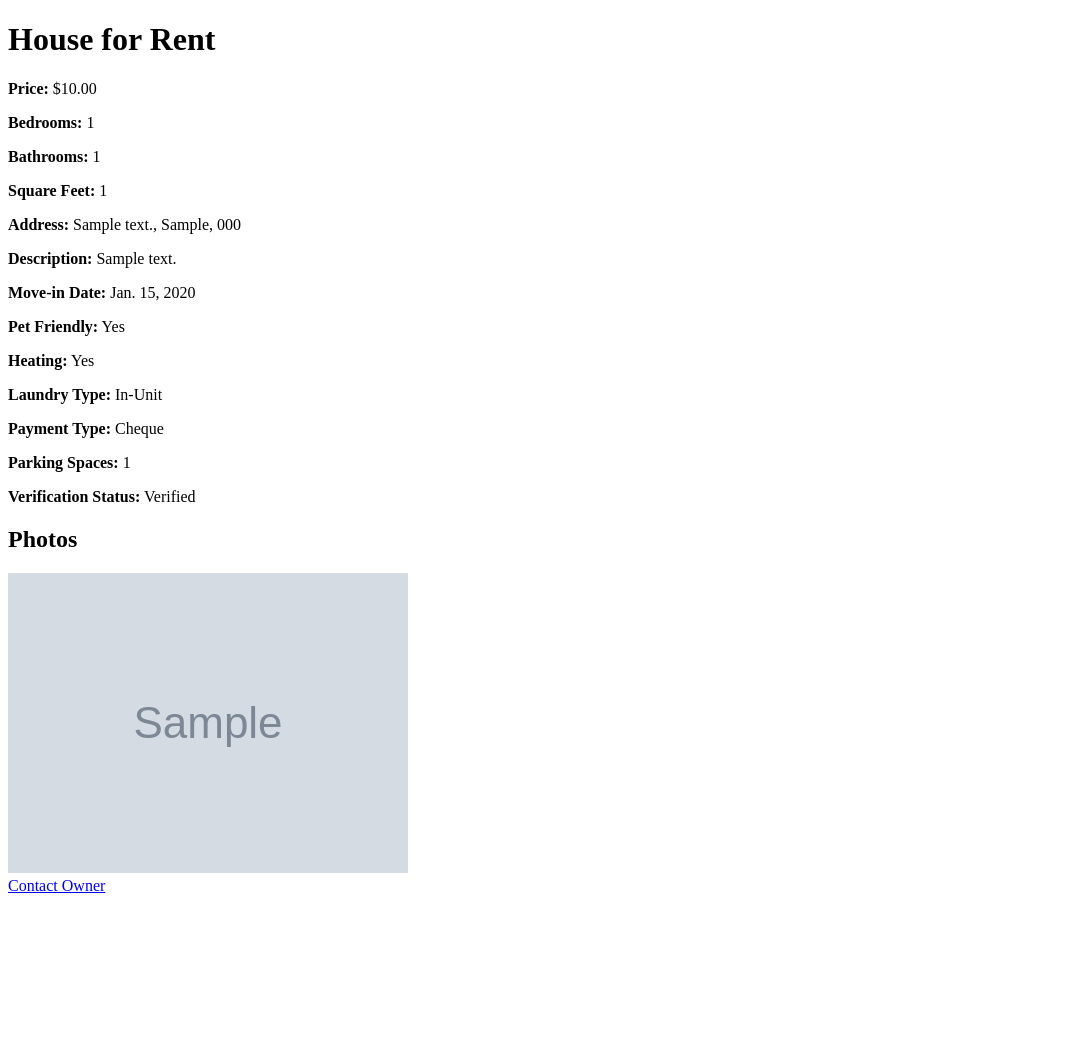
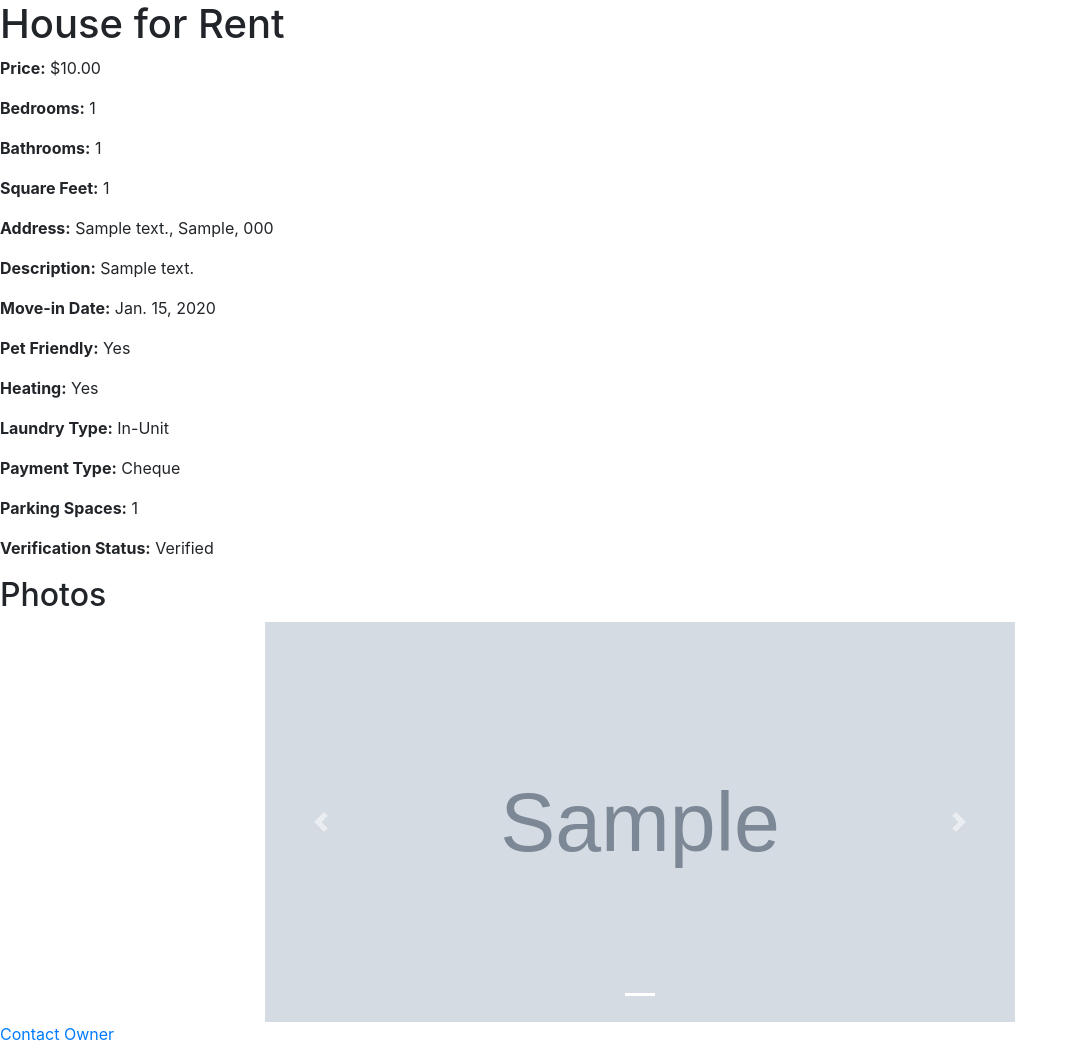
Before and after one commit to jdavidIP/Simple-Rentals, a Django app: page /listings/1 in a window 1280 px wide. Shown: the whole page, without its empty margins (0-1078 px from the left). Before the commit the page ends 893 px from the top, so only its background shows below. Run offline with Django 5.2, Linux system fonts and the light colour scheme; a user stored in the database is signed in; tables that the repository leaves empty hold one stand-in row (values such as "Sample post"); grey boxes marked "Sample" are stand-in pictures; some libraries are stand-ins or nearby versions.

Commit message:
Implement Bootstrap carousel for listing photos and enhance styling

```diff
--- a/simpleRentals/marketplace/templates/listings/view.html
+++ b/simpleRentals/marketplace/templates/listings/view.html
@@ -4,6 +4,20 @@
     <meta charset="UTF-8">
     <meta name="viewport" content="width=device-width, initial-scale=1.0">
     <title>Listing Details</title>
+    <!-- Add Bootstrap CSS -->
+    <link href="https://stackpath.bootstrapcdn.com/bootstrap/4.5.2/css/bootstrap.min.css" rel="stylesheet">
+    <style>
+        .carousel-container {
+            max-width: 750px; /* Adjust the width as needed */
+            min-height: 300px; /* Adjust the height as needed */
+            margin: auto;
+
+        }
+        .carousel-item img {
+            max-height: 400px; /* Adjust the height as needed */
+            object-fit: cover;
+        }
+    </style>
 </head>
 <body>
     <h1>{{ listing.get_property_type_display }} for Rent</h1>
@@ -25,14 +39,36 @@
     </div>
 
     <h2>Photos</h2>
-    <div class="photo-album">
-        {% for picture in listing.pictures.all %}
-            <div class="photo">
-                <img src="{{ picture.image.url }}" alt="Listing Photo">
+    <div class="carousel-container">
+        <div id="carouselExampleIndicators" class="carousel slide" data-ride="carousel">
+            <ol class="carousel-indicators">
+                {% for picture in listing.pictures.all %}
+                    <li data-target="#carouselExampleIndicators" data-slide-to="{{ forloop.counter0 }}" class="{% if forloop.first %}active{% endif %}"></li>
+                {% endfor %}
+            </ol>
+            <div class="carousel-inner">
+                {% for picture in listing.pictures.all %}
+                    <div class="carousel-item {% if forloop.first %}active{% endif %}">
+                        <img src="{{ picture.image.url }}" class="d-block w-100" alt="Listing Photo">
+                    </div>
+                {% endfor %}
             </div>
-        {% endfor %}
+            <a class="carousel-control-prev" href="#carouselExampleIndicators" role="button" data-slide="prev">
+                <span class="carousel-control-prev-icon" aria-hidden="true"></span>
+                <span class="sr-only">Previous</span>
+            </a>
+            <a class="carousel-control-next" href="#carouselExampleIndicators" role="button" data-slide="next">
+                <span class="carousel-control-next-icon" aria-hidden="true"></span>
+                <span class="sr-only">Next</span>
+            </a>
+        </div>
     </div>
 
     <a href="{% url 'start_conversation' listing.id %}">Contact Owner</a>
+
+    <!-- Add Bootstrap JS and dependencies -->
+    <script src="https://code.jquery.com/jquery-3.5.1.slim.min.js"></script>
+    <script src="https://cdn.jsdelivr.net/npm/@popperjs/core@2.5.4/dist/umd/popper.min.js"></script>
+    <script src="https://stackpath.bootstrapcdn.com/bootstrap/4.5.2/js/bootstrap.min.js"></script>
 </body>
 </html>
```
